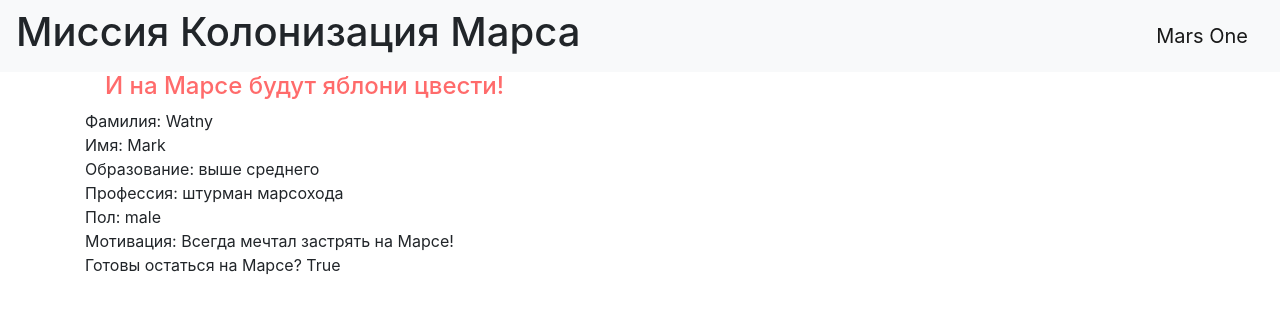
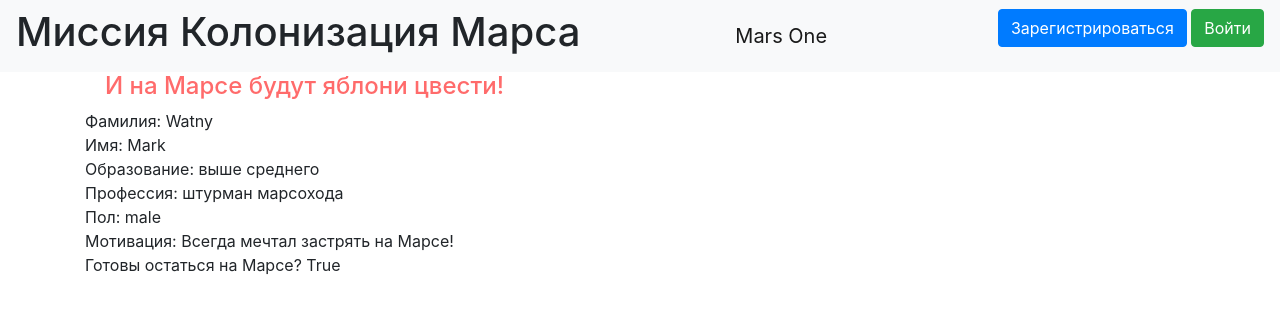
Before and after one commit to Sanechek114/mars_flask, a Flask app: page /answer in a window 1280 px wide. Shown: the top 314 px of the page. Run offline with Flask 3, Linux system fonts and the light colour scheme; some libraries are stand-ins or nearby versions.

Commit message:
Обработчик формы авторизации

```diff
--- a/main.py
+++ b/main.py
@@ -6,8 +6,6 @@ from data.users import User
 from data.jobs import Job
 from forms.user import RegisterForm, LoginForm
 from flask_login import LoginManager, login_user
-
-
 
 
 app = Flask(__name__)
--- a/templates/base.html
+++ b/templates/base.html
@@ -15,6 +15,14 @@
     <nav class="navbar navbar-light bg-light">
         <h1>Миссия Колонизация Марса</h1>
         <a class="navbar-brand" href="#">Mars One</a>
+        {% if current_user.is_authenticated %}
+            <a class="navbar-brand" href="/logout">{{ current_user.name }}</a>
+        {% else %}
+            <p>
+                <a class="btn btn-primary " href="/register">Зарегистрироваться</a>
+                <a class="btn btn-success" href="/login">Войти</a>
+            </p>
+        {% endif %}
     </nav>
 </header>
 <!-- Begin page content -->
```
Also changed, not shown: forms/login.py (added).
